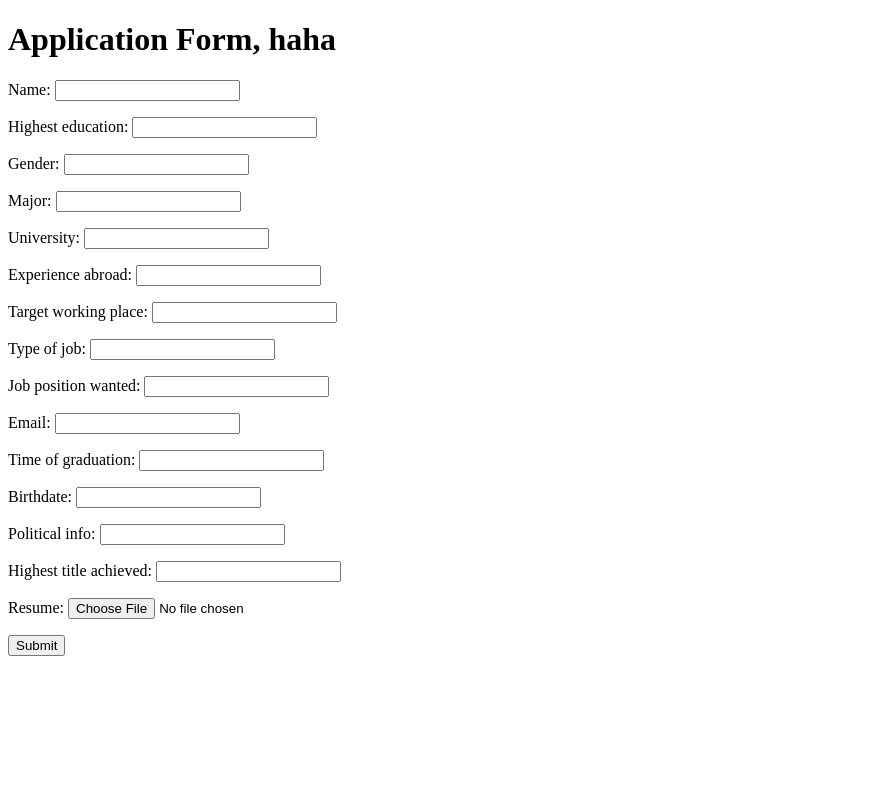
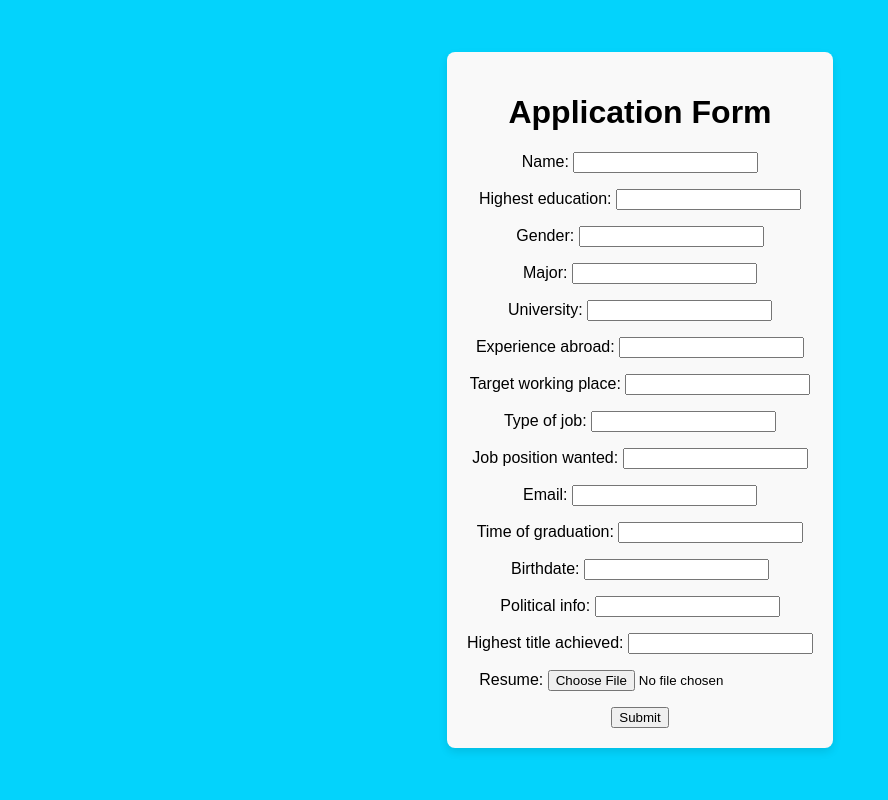
Before and after one commit to Jun909/website, a Django app: page /application/form/ in a window 1280 px wide. Shown: the whole page, without its empty margins (0-888 px from the left). Run offline with Django 5.2, Linux system fonts and the light colour scheme.

Commit message:
updated frontend

```diff
--- a/application/templates/user_form.html
+++ b/application/templates/user_form.html
@@ -4,13 +4,38 @@
     <meta charset="UTF-8">
     <meta name="viewport" content="width=device-width, initial-scale=1.0">
     <title>Application Form</title>
+    <style>
+        /* Ensure full height for centering */
+        html, body {
+            height: 100%;
+            margin: 0;
+            display: flex;
+            align-items: center;
+            justify-content: center;
+            font-family: Arial, sans-serif;
+            background-color: #03d3fc;
+        }
+
+        /* Centering container */
+        .form-container {
+            width: 100%;
+            max-width: 400px; /* Limit width of the form */
+            padding: 20px;
+            box-shadow: 0 4px 8px rgba(0, 0, 0, 0.1);
+            border-radius: 8px;
+            background-color: #f9f9f9;
+            text-align: center;
+        }
+    </style>
 </head>
 <body>
-    <h1>Application Form, haha</h1>
-    <form method="post" enctype="multipart/form-data">
-        {% csrf_token %}
-        {{ form.as_p }}  <!-- Renders the form fields -->
-        <button type="submit">Submit</button>
-    </form>
+    <div class="form-container">
+        <h1>Application Form</h1>
+        <form method="post" enctype="multipart/form-data">
+            {% csrf_token %}
+            {{ form.as_p }}  <!-- Renders the form fields -->
+            <button type="submit">Submit</button>
+        </form>
+    </div>
 </body>
 </html>
--- a/mysite/settings.py
+++ b/mysite/settings.py
@@ -86,7 +86,8 @@ DATABASES = {
         'NAME': 'website_db', #webiste_db #password
         'USER': 'username',
         'PASSWORD': 'password',
-        'HOST': 'postgres_new', #localhost #postgres # or the IP address if it's a remote server
+        'HOST': 'postgres_new',
+        # 'HOST' : 'localhost',#localhost #postgres # or the IP address if it's a remote server
         'PORT': '5432',       # PostgreSQL’s default port
     }
 }
```
